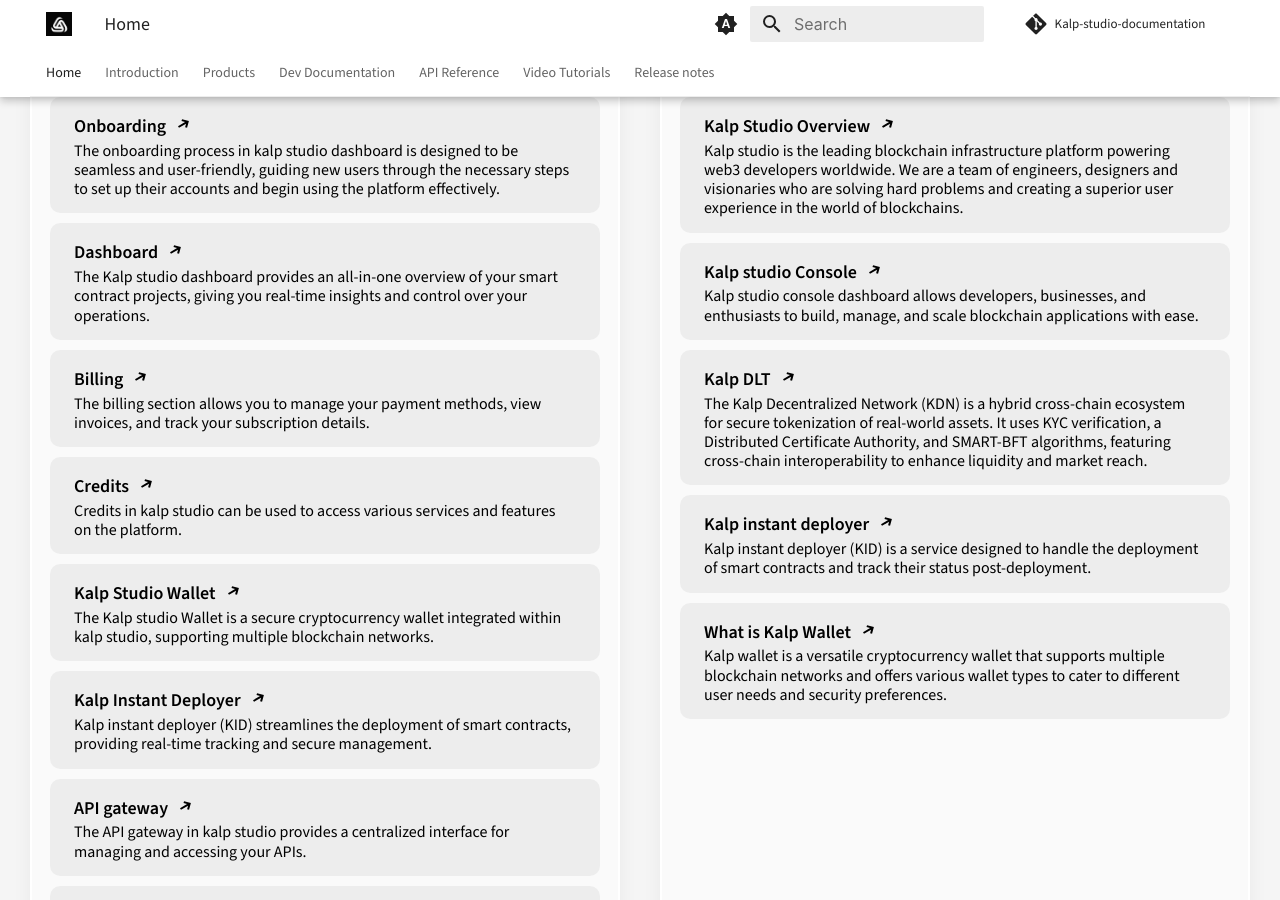
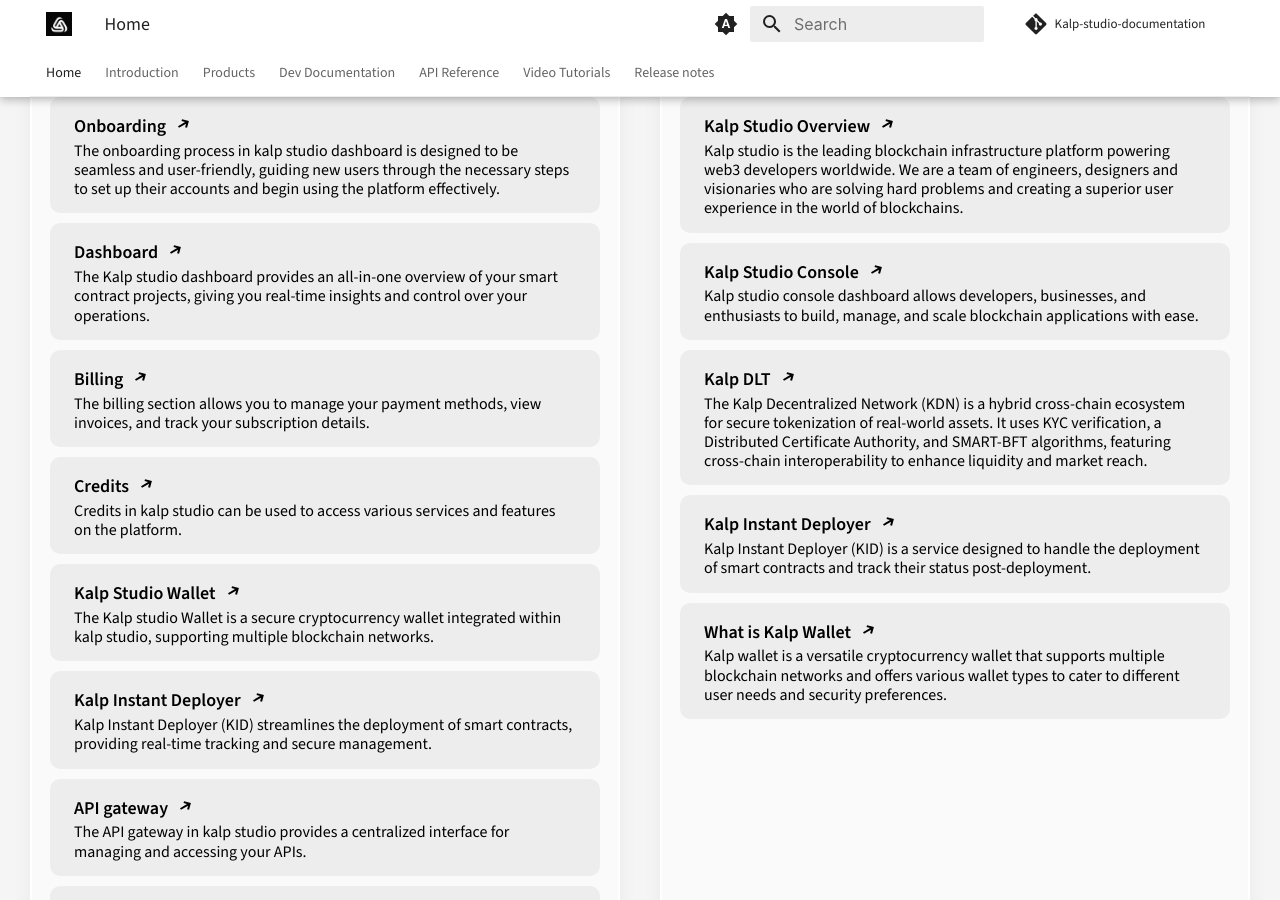
Before and after one commit to p2eengineering/kalp-studio-documentation, an MkDocs documentation site: the page built from docs/index.md, in a window 1280 px wide and 900 px high, scrolled down 655 px. Built offline with MkDocs 1.6.1 and Material for MkDocs 9.7.7, drawn with Linux system fonts in a browser that asks for light colours; some web fonts are replaced; comment, search, counter and statistics services are not loaded; old or Windows-style settings are respelled for this version of MkDocs; a style sheet for code colours, icons or effects is not loaded.

Commit message:
Updated changes

```diff
--- a/docs/index.md
+++ b/docs/index.md
@@ -536,7 +536,7 @@
                              </svg>
                          </div>
                          <span class="build-description-card-description">
-                         Kalp instant deployer (KID) streamlines the deployment of smart contracts, providing real-time tracking and secure management.
+                         Kalp Instant Deployer (KID) streamlines the deployment of smart contracts, providing real-time tracking and secure management.
                          </span>
                      </div>
                         </a>
@@ -610,7 +610,7 @@
                        <a  href="https://docs.kalp.studio/Introduction/Kalp-studio-ecosystem/">
                        <div class="build-description-card">
                          <div class="build-description-card-title">
-                             Kalp studio Console
+                             Kalp Studio Console
                              <svg width="16" height="16" viewBox="0 0 16 16" fill="none" xmlns="http://www.w3.org/2000/svg">
                              <path d="M12.8923 4.99995L11.0622 11.8301L9.10644 11.3426L10.0581 7.79098L3 11.866L2 10.1339L9.05811 6.05893L5.50644 5.10726L6.06218 3.16982L12.8923 4.99995Z" fill="black"/>
                              </svg>
@@ -636,13 +636,13 @@
                    <a  href="https://docs.kalp.studio/Introduction/What-is-kalp-instant-deployer/">
                     <div class="build-description-card">
                     <div class="build-description-card-title">
-                        Kalp instant deployer
+                        Kalp Instant Deployer
                         <svg width="16" height="16" viewBox="0 0 16 16" fill="none" xmlns="http://www.w3.org/2000/svg">
                         <path d="M12.8923 4.99995L11.0622 11.8301L9.10644 11.3426L10.0581 7.79098L3 11.866L2 10.1339L9.05811 6.05893L5.50644 5.10726L6.06218 3.16982L12.8923 4.99995Z" fill="black"/>
                         </svg>
                     </div>
                      <span class="build-description-card-description">
-                        Kalp instant deployer (KID) is a service designed to handle the deployment of smart contracts and track their status post-deployment.
+                        Kalp Instant Deployer (KID) is a service designed to handle the deployment of smart contracts and track their status post-deployment.
                    </span>
                     </div>
                     </a>
```
Also changed, not shown: docs/Introduction/What-is-kalp-wallet.md (+4 -14 lines).
